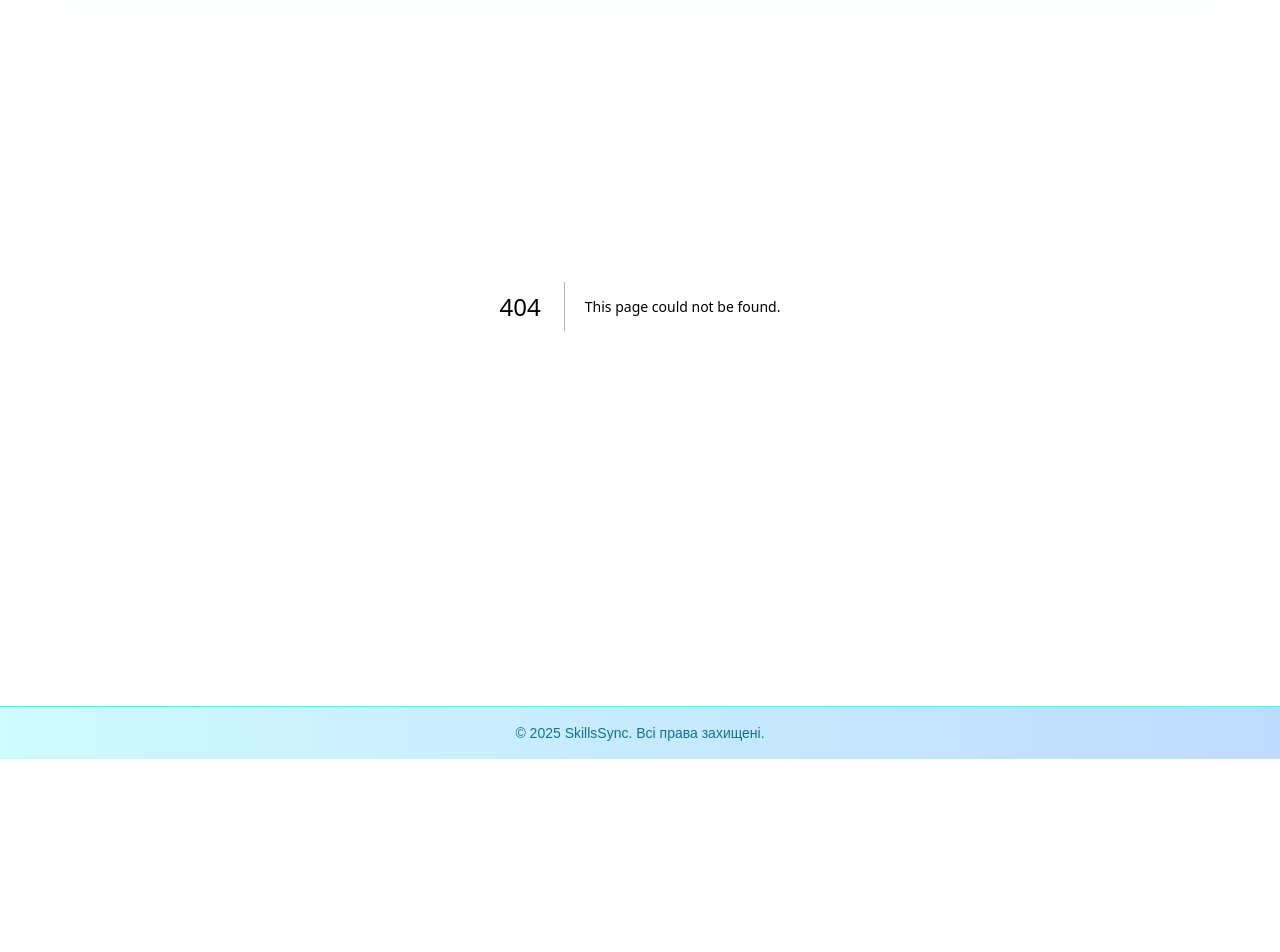
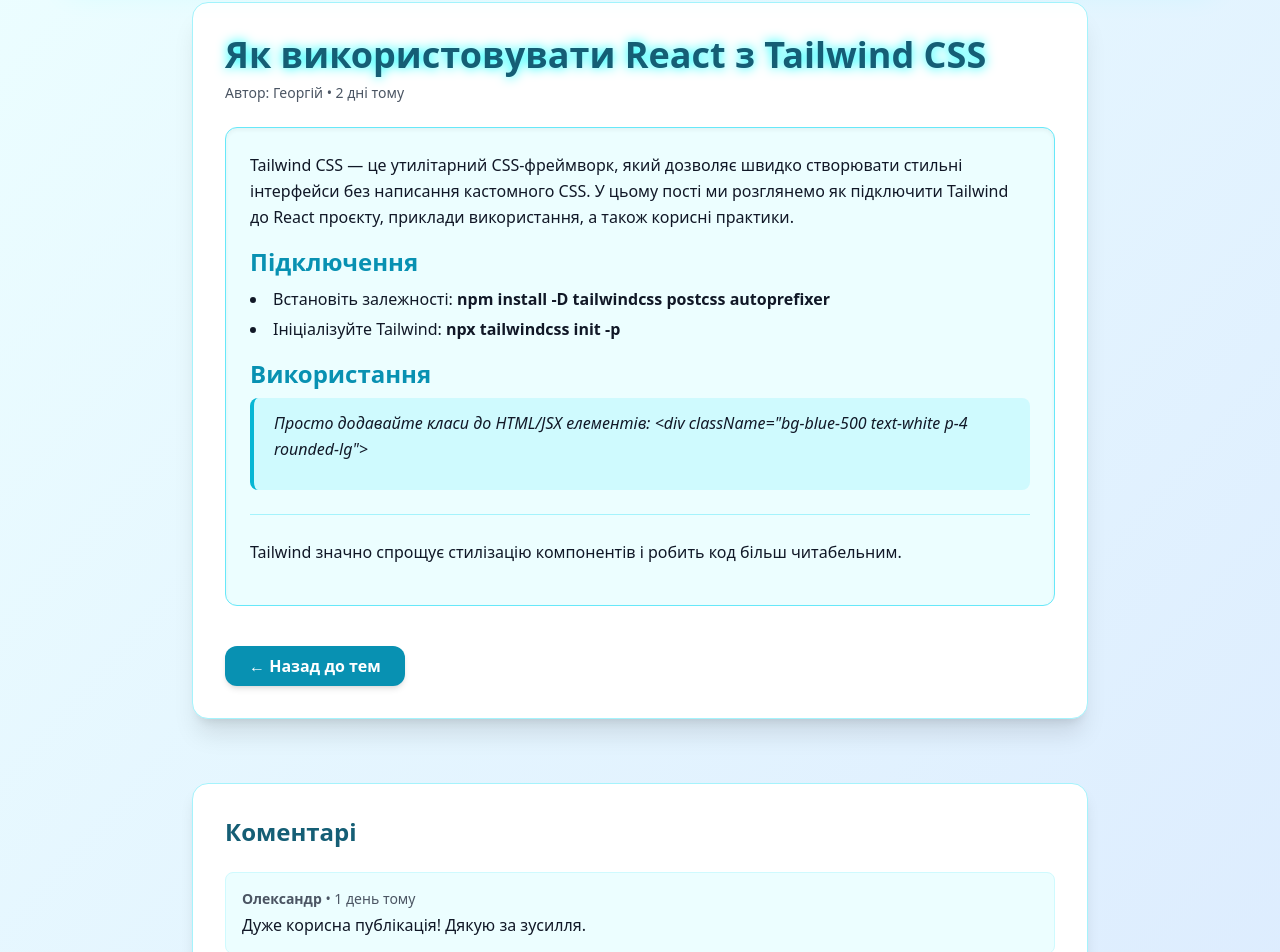
Before and after one commit to GeorgyKravchenko/SkillSync, a Next.js app in the folder frontend/: page /topics/1/post/1 in a window 1280 px wide. Before the commit this address had no page. Shown: the part 94-1046 px from the top of the page. Before the commit the page ends 853 px from the top, so only its background shows below. Built offline with nearby package versions, Linux system fonts and the light colour scheme.

Commit message:
feat(post): implement layout and fix auth bug - Fixed issue with auth fetching - Updated route logic for viewing posts - Created layout for the Create New Post page

```diff
--- a/frontend/package.json
+++ b/frontend/package.json
@@ -15,10 +15,14 @@
     "next": "^15.3.2",
     "react": "^19.0.0",
     "react-dom": "^19.0.0",
-    "react-hook-form": "^7.56.4"
+    "react-hook-form": "^7.56.4",
+    "react-markdown": "^10.1.0",
+    "rehype-highlight": "^7.0.2",
+    "remark-gfm": "^4.0.1"
   },
   "devDependencies": {
     "@eslint/eslintrc": "^3",
+    "@tailwindcss/typography": "^0.5.16",
     "@types/node": "^20",
     "@types/react": "^19",
     "@types/react-dom": "^19",
--- a/frontend/src/app/(auth)/signup/page.tsx
+++ b/frontend/src/app/(auth)/signup/page.tsx
@@ -2,7 +2,7 @@
 import BaseButton from '@/components/ui/BaseButton';
 import BaseInput from '@/components/ui/BaseInput';
 import useSingUp from '@/hooks/auth/useSingUp';
-import { IUserRegister } from '@/types/user.types';
+import { IUserCreateDto } from '@/types/user.types';
 import { useRouter } from 'next/navigation';
 import { useEffect } from 'react';
 import { useForm } from 'react-hook-form';
@@ -14,8 +14,8 @@
     register,
     handleSubmit,
     formState: { errors },
-  } = useForm<IUserRegister>();
-  const onSubmit = (data: IUserRegister) => {
+  } = useForm<IUserCreateDto>();
+  const onSubmit = (data: IUserCreateDto) => {
     mutate(data);
     console.log('Registration submitted', data);
   };
--- a/frontend/src/app/topics/[slug]/page.tsx
+++ b/frontend/src/app/topics/[slug]/page.tsx
@@ -43,7 +43,7 @@
                 key={post.id}
                 className="p-4 rounded-xl border border-cyan-300 dark:border-cyan-700 bg-white dark:bg-gray-800 shadow-sm hover:shadow-lg transition"
               >
-                <Link href={`/topic/${slug}/post/${post.id}`}>
+                <Link href={`/topics/${slug}/post/${post.id}`}>
                   <h3 className="text-xl font-semibold text-cyan-700 dark:text-cyan-300 hover:underline">
                     {post.title}
                   </h3>
--- /dev/null
+++ b/frontend/src/app/topics/[slug]/post/[postId]/page.tsx
@@ -0,0 +1,174 @@
+'use client';
+
+import Link from 'next/link';
+import { formatDistanceToNow } from 'date-fns';
+import { uk } from 'date-fns/locale';
+import ReactMarkdown from 'react-markdown';
+import remarkGfm from 'remark-gfm';
+import rehypeHighlight from 'rehype-highlight';
+
+export default function PostPage() {
+  const post = {
+    id: '1',
+    title: 'Як використовувати React з Tailwind CSS',
+    author: { name: 'Георгій' },
+    createdAt: new Date(Date.now() - 2 * 24 * 60 * 60 * 1000),
+    content: `Tailwind CSS — це утилітарний CSS-фреймворк, який дозволяє швидко створювати стильні інтерфейси без написання кастомного CSS. У цьому пості ми розглянемо як підключити Tailwind до React проєкту, приклади використання, а також корисні практики.
+
+### Підключення
+- Встановіть залежності: **npm install -D tailwindcss postcss autoprefixer**
+- Ініціалізуйте Tailwind: **npx tailwindcss init -p**
+
+### Використання
+> Просто додавайте класи до HTML/JSX елементів: <div className="bg-blue-500 text-white p-4 rounded-lg">
+
+---
+
+Tailwind значно спрощує стилізацію компонентів і робить код більш читабельним.
+`,
+  };
+
+  const comments = [
+    {
+      id: 1,
+      author: 'Олександр',
+      createdAt: new Date(Date.now() - 1 * 24 * 60 * 60 * 1000),
+      content: 'Дуже корисна публікація! Дякую за зусилля.',
+    },
+    {
+      id: 2,
+      author: 'Марина',
+      createdAt: new Date(Date.now() - 3 * 60 * 60 * 1000),
+      content: 'Хотілося б більше прикладів, але загалом все чітко 👌',
+    },
+  ];
+
+  return (
+    <div className="pt-24 min-h-screen bg-gradient-to-br from-cyan-50 to-blue-100 dark:from-gray-900 dark:to-gray-950 text-gray-900 dark:text-white px-6 sm:px-10 py-12 font-sans">
+      <article className="max-w-4xl mx-auto bg-white dark:bg-gray-900 p-8 rounded-2xl shadow-xl border border-cyan-200 dark:border-cyan-700">
+        <header className="mb-6">
+          <h1 className="text-4xl font-extrabold text-cyan-800 dark:text-cyan-300 drop-shadow-[0_0_6px_cyan]">
+            {post.title}
+          </h1>
+          <p className="mt-2 text-sm text-gray-600 dark:text-gray-400">
+            Автор: <span className="font-medium">{post.author.name}</span> •{' '}
+            {formatDistanceToNow(post.createdAt, { addSuffix: true, locale: uk })}
+          </p>
+        </header>
+
+        <section className="markdownStyles bg-cyan-50 dark:bg-gray-800 p-6 rounded-xl border border-cyan-300 dark:border-cyan-700 leading-relaxed shadow-inner">
+          <ReactMarkdown
+            remarkPlugins={[remarkGfm]}
+            rehypePlugins={[rehypeHighlight]}
+            components={{
+              h1: ({ ...props }) => (
+                <h1
+                  className="text-4xl font-bold text-cyan-800 dark:text-cyan-300 mt-6 mb-4"
+                  {...props}
+                />
+              ),
+              h2: ({ ...props }) => (
+                <h2
+                  className="text-3xl font-semibold text-cyan-700 dark:text-cyan-200 mt-5 mb-3"
+                  {...props}
+                />
+              ),
+              h3: ({ ...props }) => (
+                <h3
+                  className="text-2xl font-semibold text-cyan-600 dark:text-cyan-100 mt-4 mb-2"
+                  {...props}
+                />
+              ),
+              p: ({ ...props }) => (
+                <p
+                  className="text-base text-gray-900 dark:text-gray-100 leading-relaxed mb-4"
+                  {...props}
+                />
+              ),
+              ul: ({ ...props }) => (
+                <ul
+                  className="list-disc list-inside mb-4 text-gray-900 dark:text-gray-100"
+                  {...props}
+                />
+              ),
+              ol: ({ ...props }) => (
+                <ol
+                  className="list-decimal list-inside mb-4 text-gray-900 dark:text-gray-100"
+                  {...props}
+                />
+              ),
+              li: ({ ...props }) => <li className="mb-1" {...props} />,
+              blockquote: ({ children }) => (
+                <blockquote className="relative pl-5 pr-4 py-3 bg-cyan-100 dark:bg-gray-700 rounded-lg border-l-4 border-cyan-500 dark:border-cyan-400 text-gray-800 dark:text-gray-100 italic">
+                  <span className="block">{children}</span>
+                </blockquote>
+              ),
+              code: ({ children, ...props }) => (
+                <code
+                  className="bg-gray-200 dark:bg-gray-700 text-pink-600 dark:text-pink-400 px-1 py-0.5 rounded"
+                  {...props}
+                >
+                  {children}
+                </code>
+              ),
+              a: ({ ...props }) => (
+                <a
+                  className="text-cyan-700 dark:text-cyan-400 underline hover:text-cyan-900 dark:hover:text-cyan-200"
+                  {...props}
+                />
+              ),
+              hr: ({ ...props }) => (
+                <hr className="border-t border-cyan-200 dark:border-cyan-700 my-6" {...props} />
+              ),
+              strong: ({ ...props }) => (
+                <strong className="font-semibold text-gray-900 dark:text-white" {...props} />
+              ),
+              em: ({ ...props }) => (
+                <em className="italic text-gray-700 dark:text-gray-300" {...props} />
+              ),
+            }}
+          >
+            {post.content}
+          </ReactMarkdown>
+        </section>
+
+        <footer className="mt-10">
+          <Link
+            href="/topics"
+            className="inline-block bg-cyan-600 hover:bg-cyan-700 text-white font-semibold py-2 px-6 rounded-xl shadow-md transition"
+          >
+            ← Назад до тем
+          </Link>
+        </footer>
+      </article>
+
+      <section className="max-w-4xl mx-auto mt-16 bg-white dark:bg-gray-900 p-8 rounded-2xl shadow-lg border border-cyan-200 dark:border-cyan-700">
+        <h2 className="text-2xl font-bold mb-6 text-cyan-800 dark:text-cyan-300">Коментарі</h2>
+        <ul className="space-y-6">
+          {comments.map((comment) => (
+            <li
+              key={comment.id}
+              className="p-4 border border-cyan-100 dark:border-cyan-800 rounded-lg bg-cyan-50 dark:bg-gray-800"
+            >
+              <p className="text-sm text-gray-600 dark:text-gray-400 mb-1">
+                <span className="font-semibold">{comment.author}</span> •{' '}
+                {formatDistanceToNow(comment.createdAt, { addSuffix: true, locale: uk })}
+              </p>
+              <p className="text-gray-900 dark:text-gray-100">{comment.content}</p>
+            </li>
+          ))}
+        </ul>
+
+        <div className="mt-8">
+          <textarea
+            placeholder="Залишити коментар..."
+            className="w-full h-24 p-4 rounded-xl border border-cyan-300 dark:border-cyan-700 bg-white dark:bg-gray-800 text-gray-900 dark:text-white"
+          />
+          <button className="mt-4 px-6 py-2 bg-cyan-600 hover:bg-cyan-700 text-white font-semibold rounded-xl shadow-md transition">
+            Надіслати
+          </button>
+        </div>
+      </section>
+    </div>
+  );
+}
--- a/frontend/src/services/auth.service.ts
+++ b/frontend/src/services/auth.service.ts
@@ -1,11 +1,10 @@
 import { IUserLogin, IUserCreateDto } from '@/types/user.types';
 import api from '@/utils/api';
-import axios from 'axios';
 
 class AuthService {
   private static API_PREFIX = '/auth';
   static async register(data: IUserCreateDto) {
-    return await axios.post(`${this.API_PREFIX}/register`, data);
+    return await api.post(`${this.API_PREFIX}/register`, data);
   }
   static async login(data: IUserLogin) {
     return await api.post(`${this.API_PREFIX}/login`, data);
--- a/frontend/tailwind.config.ts
+++ b/frontend/tailwind.config.ts
@@ -1,9 +1,9 @@
 import type { Config } from 'tailwindcss';
-
+import typography from '@tailwindcss/typography';
 export default {
   darkMode: 'class',
   content: [
-    './src/pages/**/*.{js,ts,jsx,tsx,mdx}',
+    './src/**/*.{js,ts,jsx,tsx,mdx}',
     './src/components/**/*.{js,ts,jsx,tsx,mdx}',
     './src/app/**/*.{js,ts,jsx,tsx,mdx}',
   ],
@@ -15,5 +15,5 @@
       },
     },
   },
-  plugins: [],
+  plugins: [typography],
 } satisfies Config;
```
Also changed, not shown: 1 other file (tests, documents, lock files or other folders).
